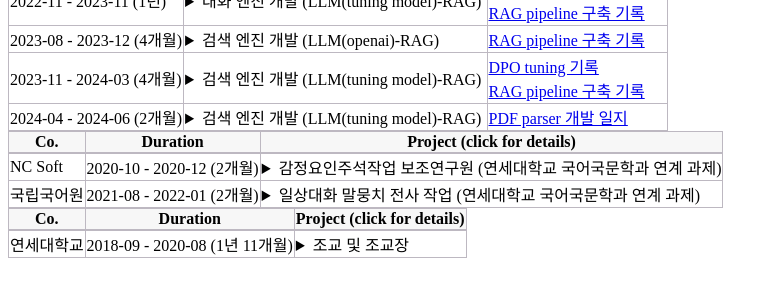
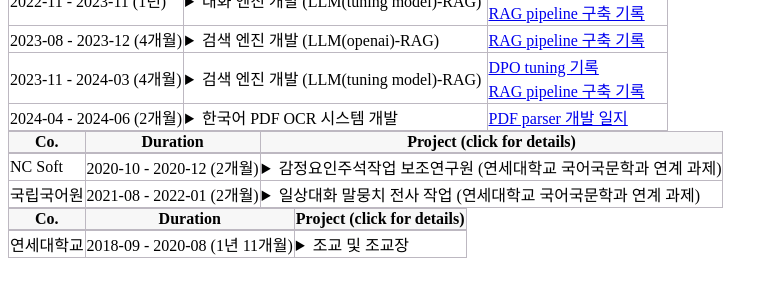
Before and after one commit to finddme/finddme.github.io, a Jekyll site: the page built from _posts/2022-01-01-Project.md, in a window 1280 px wide. Shown: the part 137-434 px from the top of the page, without its empty margins (0-778 px from the left). Built offline with Jekyll 4.4.1, drawn with Linux system fonts in a browser that asks for light colours.

Commit message:
Update 2022-01-01-Project.md

```diff
--- a/_posts/2022-01-01-Project.md
+++ b/_posts/2022-01-01-Project.md
@@ -313,7 +313,7 @@
          <td class="line">
            <details>
            <summary style="cursor: pointer;" onmouseover="this.style.fontWeight='bold'; this.style.color='#003876'; this.style.backgroundColor='#f2f2f2'" onmouseout="this.style.fontWeight=''; this.style.color=''; this.style.backgroundColor=''"><span class="glyphicon glyphicon-menu-right"></span>
-            <span class="glyphicon glyphicon-option-horizontal" style="display:none"></span>검색 엔진 개발 (LLM(tuning model)-RAG)</summary>
+            <span class="glyphicon glyphicon-option-horizontal" style="display:none"></span>한국어 PDF OCR 시스템 개발</summary>
              <br>
               -> 국방 연구원 보고서 검색 시스템(폐쇄망) 검색 엔진으로 내장
               <li><strong>프로젝트 정의</strong></li>
```
